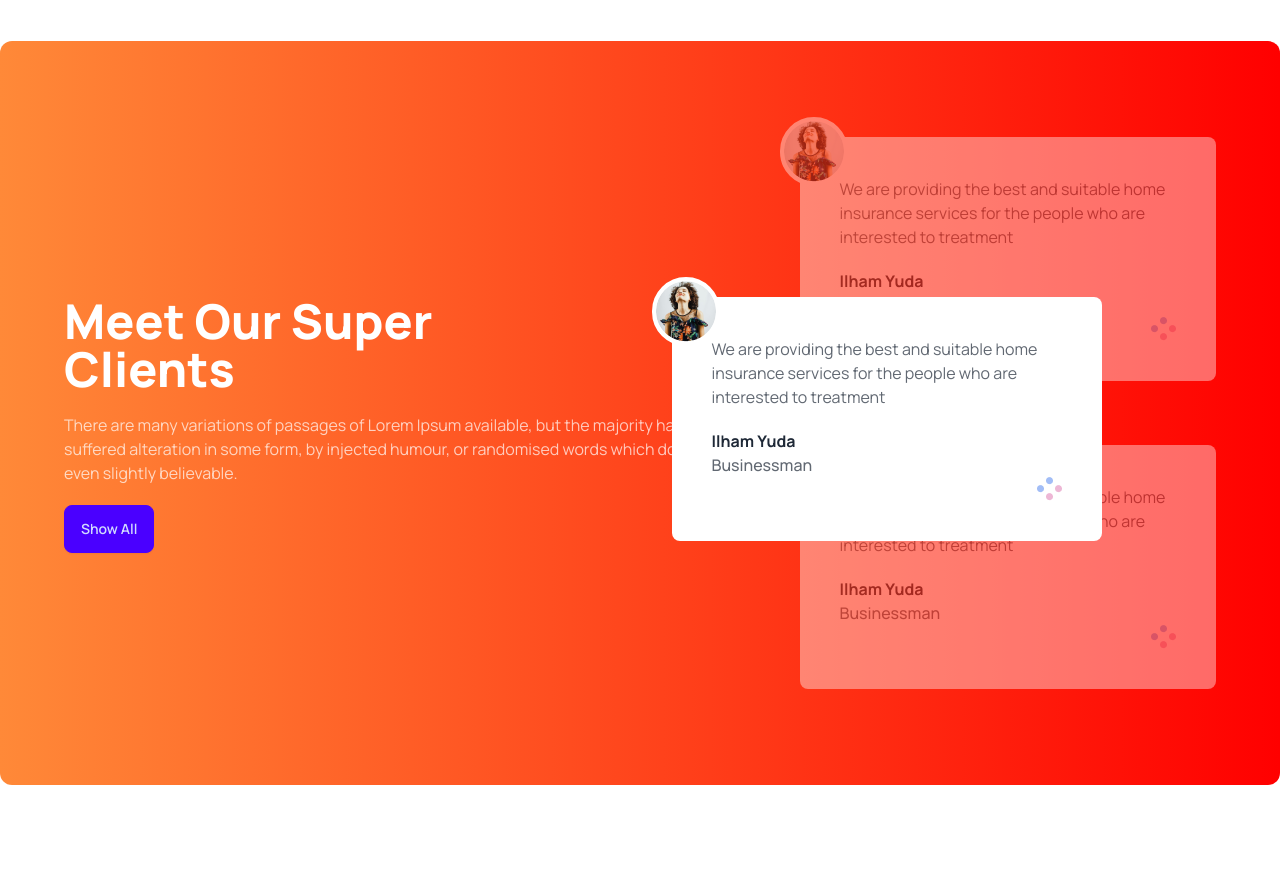
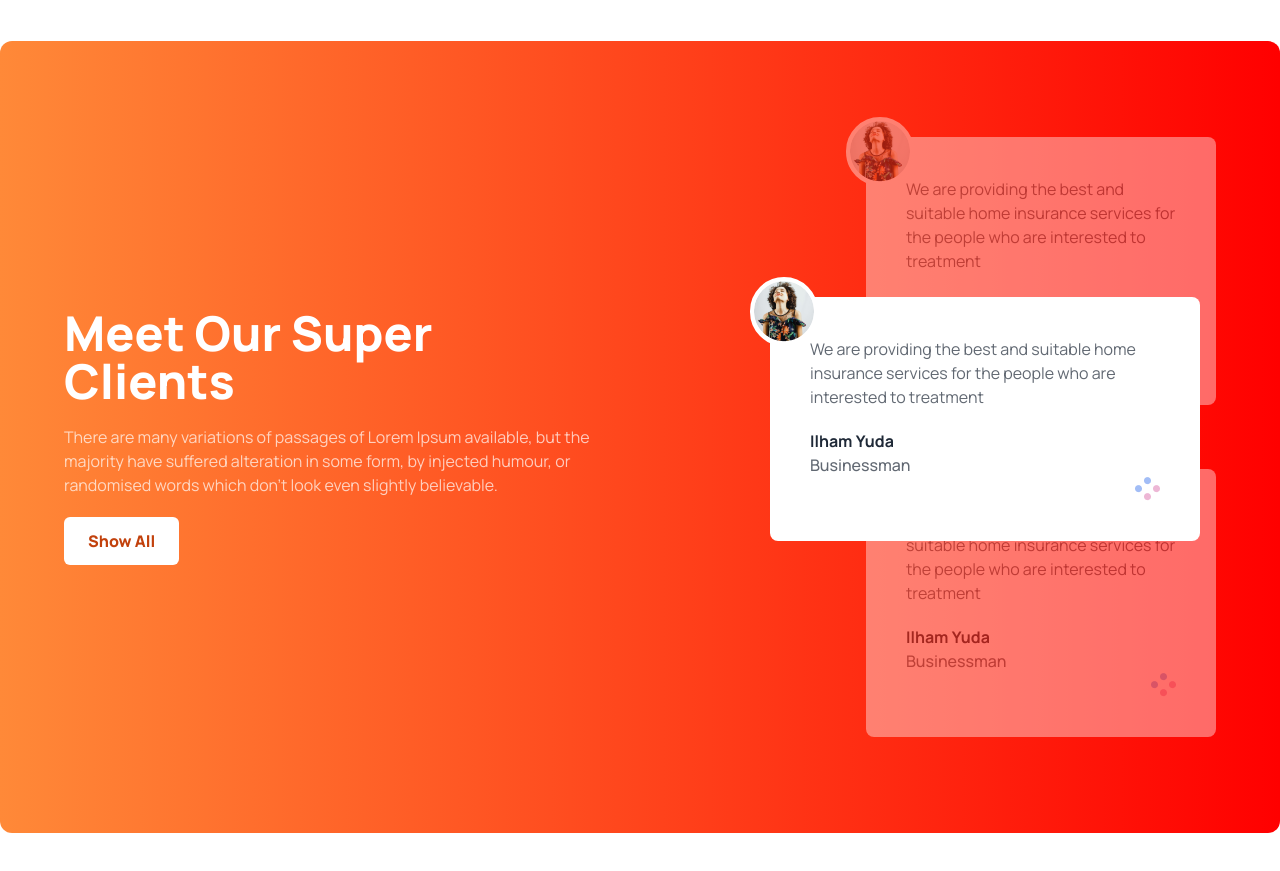
Before and after one commit to mahmudibna1027/tea-house, a plain HTML site: page index.html in a window 1280 px wide. Shown: the part 2120-2991 px from the top of the page. Drawn offline with nearby package versions, Linux system fonts and the light colour scheme; a web font is replaced by a local one.

Commit message:
7th video commit

```diff
--- a/index.html
+++ b/index.html
@@ -138,10 +138,12 @@
 </section>
 <!-- super clients section -->
 <section class="my-24 flex flex-col lg:flex-row gap-12 rounded-xl bg-gradient-to-r from-[#FF8938] to-[#F00] px-16 py-24">
-<div class=" mt-40 space-y-5">
-  <h2 class="text-5xl font-extrabold text-white">Meet Our Super <br> Clients</h2>
+<div class=" flex lg:pr-44 items-center">
+  <div class="space-y-5">
+    <h2 class="text-5xl font-extrabold text-white">Meet Our Super <br> Clients</h2>
   <p class="text-white opacity-70">There are many variations of passages of Lorem Ipsum available, but the majority have suffered alteration in some form, by injected humour, or randomised words which don't look even slightly believable. </p>
-  <button class="btn btn-primary">Show All</button>
+  <button class="px-6 py-3 rounded-md bg-white text-orange-700 font-extrabold ">Show All</button>
+  </div>
 </div>
 <!-- review container -->
 <div class=" relative">
@@ -156,7 +158,7 @@
   </div>
 </div>
 <!-- current review -->
-<div class="absolute z-20 top-40 -left-32 lg:w-[430px] p-10 rounded-lg bg-white ">
+<div class="absolute z-20 top-40 lg:-left-24 lg:w-[430px] p-10 rounded-lg bg-white ">
   <img class="absolute -top-5 -left-5 border-4 border-white rounded-full bg-white" src="tea-house-resources-main/images/client.png" alt="">
   <p class="opacity-70">We are providing the best and suitable home insurance services for the people who are interested to treatment</p>
   <h4 class="font-bold mt-5">Ilham Yuda</h4>
```
